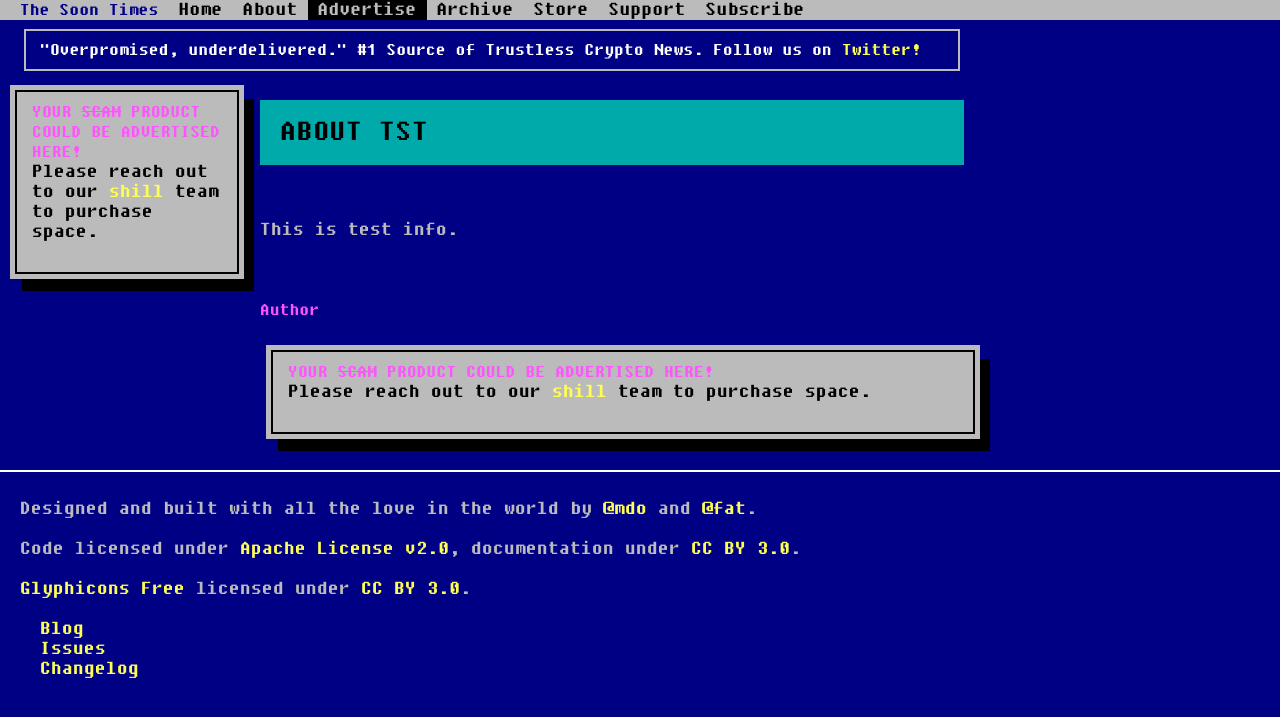
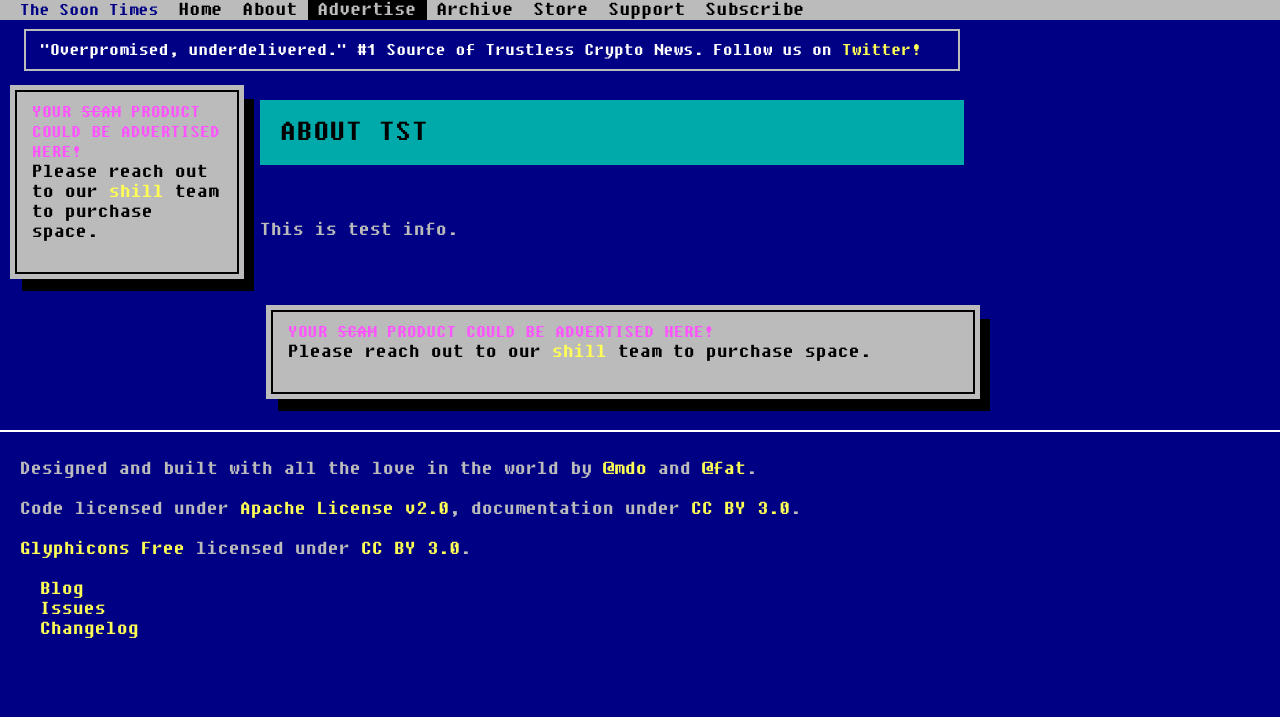
Before and after one commit to dmkgll/tst, a Jekyll site: the page built from about.md, in a window 1280 px wide. Shown: the top 717 px of the page. Built offline with Jekyll 4.4.1, drawn with Linux system fonts in a browser that asks for light colours; comment, search, counter and statistics services are not loaded.

Commit message:
Update default.html

```diff
--- a/_layouts/default.html
+++ b/_layouts/default.html
@@ -82,8 +82,6 @@
 {{ content }}
 
         <br><br>
-        <h4>Author</h4>
-        <p>{{page.authorbio}}
 
         <div class="span3 bs-docs-sidebar" style="
     width: 100%;
```
